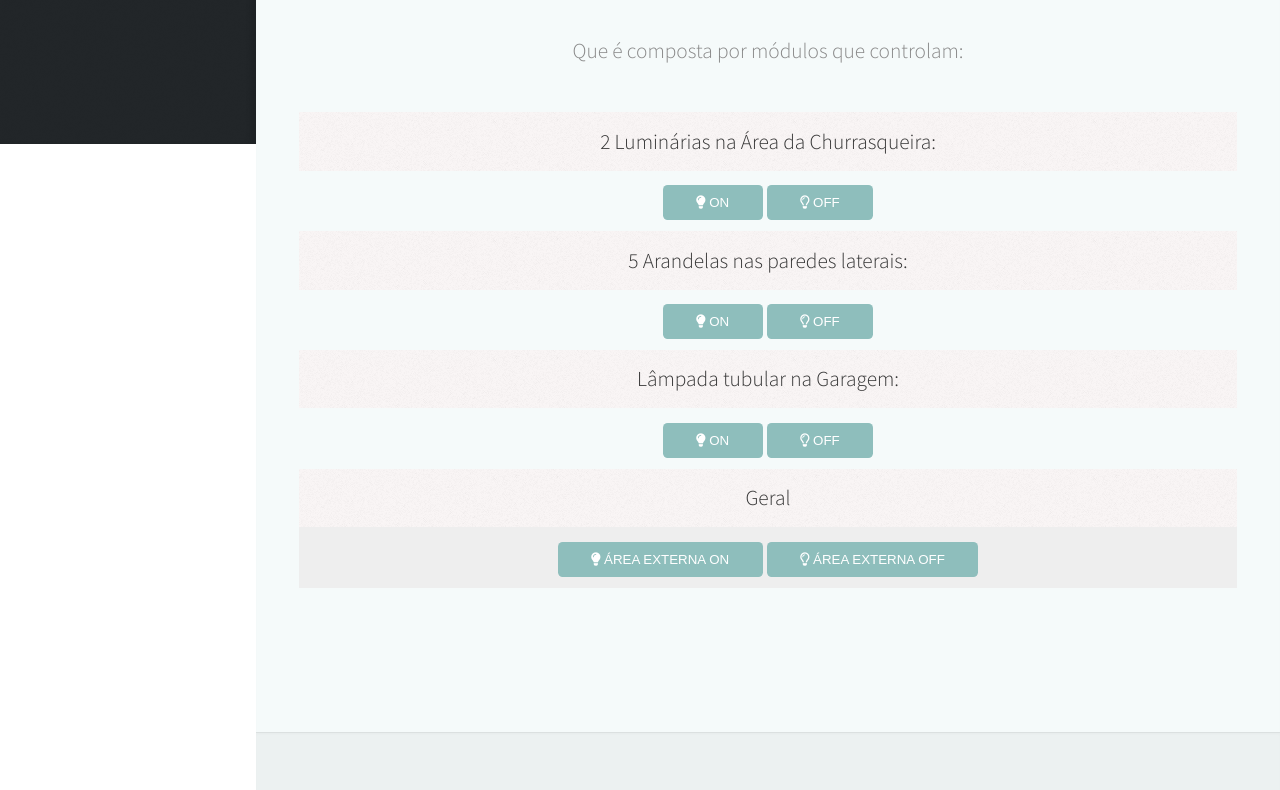
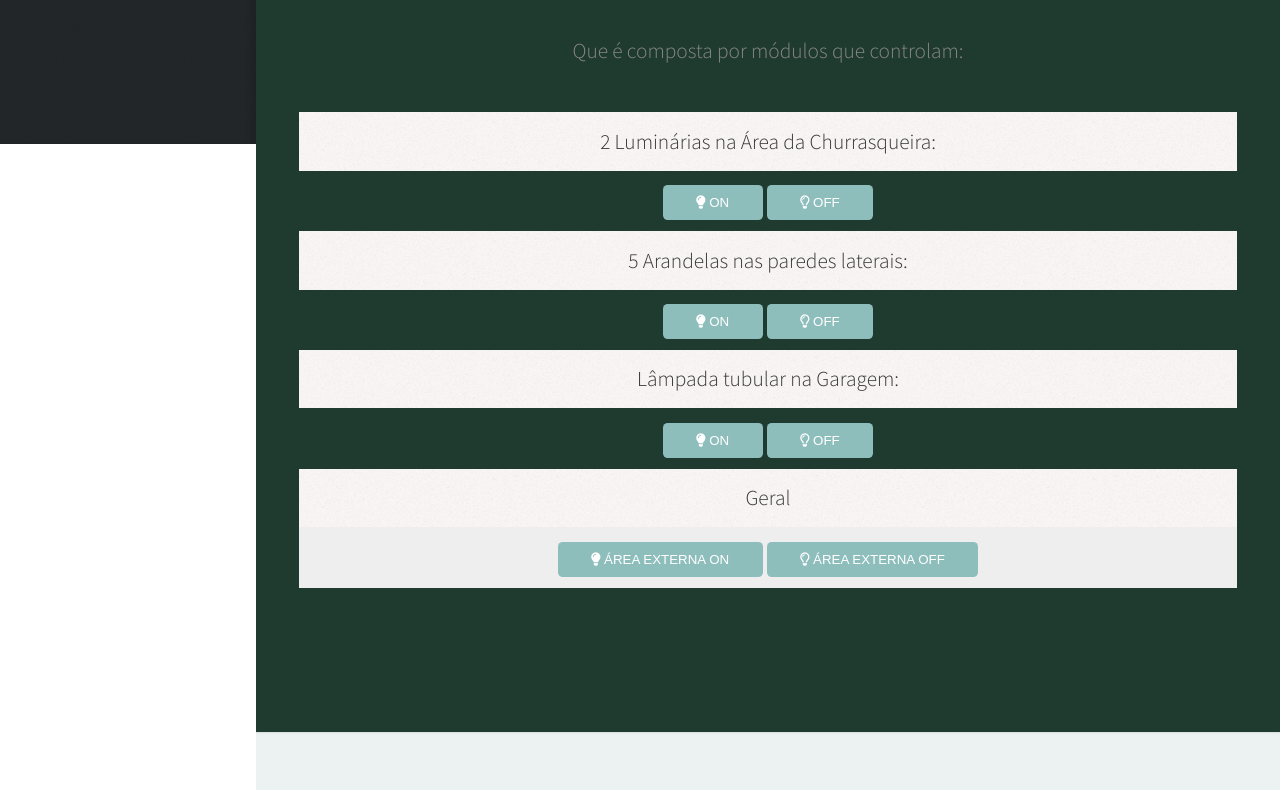
Before and after one commit to henriacruz/home-lights, a plain HTML site: page index.html in a window 1280 px wide. Shown: the part 656-1446 px from the top of the page. Drawn offline with nearby package versions, Linux system fonts and the light colour scheme.

Commit message:
change background color

```diff
--- a/css/style.css
+++ b/css/style.css
@@ -2240,7 +2240,8 @@ input, select, textarea {
 			}
 
 			#main > section.two {
-				background-color: #f5fafa;
+				/* background-color: #f5fafa; */
+				background-color: #1f3b2f;
 			}
 
 			#main > section.three {
```
